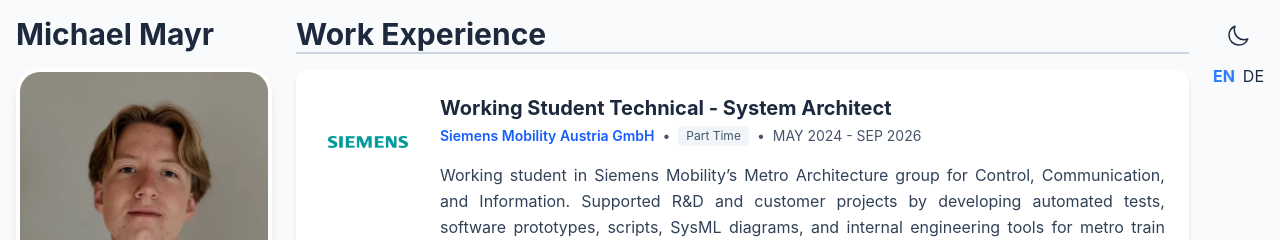
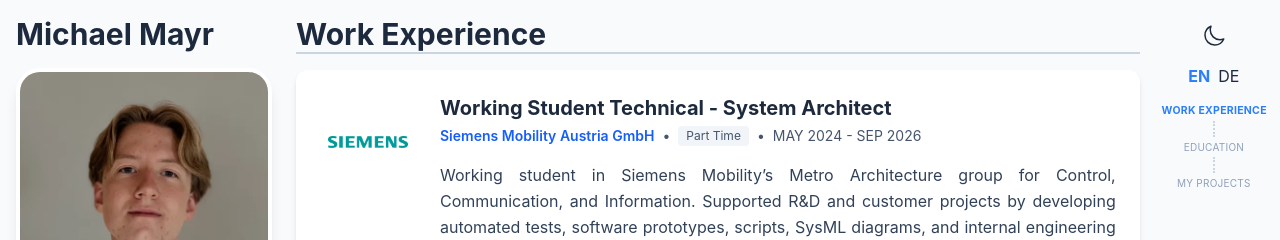
Before and after one commit to MintMayr/MintMayr.github.io, a Vue app in the folder portfolio-page/: page / in a window 1280 px wide. Shown: the top 240 px of the page. Built offline with nearby package versions, Linux system fonts and the light colour scheme.

Commit message:
feat: added ChapterNavigation

```diff
--- a/portfolio-page/src/App.vue
+++ b/portfolio-page/src/App.vue
@@ -6,6 +6,7 @@ import { SunIcon, MoonIcon, DocumentTextIcon, ShareIcon } from '@heroicons/vue/2
 import { defineAsyncComponent, ref } from 'vue'
 import Profile from '@/components/Profile.vue'
 import LanguageSwitcher from '@/components/LanguageSwitcher.vue'
+import ChapterView from '@/components/ChapterView.vue'
 import { useI18n } from 'vue-i18n'
 
 const PortfolioGraph = defineAsyncComponent(() => import('./components/PortfolioGraph.vue'))
@@ -37,6 +38,9 @@ const toggleTheme = () => {
 const showGraph = ref(false)
 const toggleView = () => {
   showGraph.value = !showGraph.value
+  if (!showGraph.value) {
+    window.scrollTo({ top: 0, behavior: 'instant' })
+  }
 }
 </script>
 
@@ -44,7 +48,9 @@ const toggleView = () => {
   <main
     class="max-w-360 mx-auto p-4 grid grid-cols-[1fr_auto] md:grid-cols-[auto_1fr_auto] gap-6 items-start"
   >
-    <div class="order-1 md:order-1 flex flex-col items-center md:items-start gap-4">
+    <div
+      class="order-1 md:order-1 flex flex-col items-center md:items-start gap-4 sticky top-4 self-start"
+    >
       <Profile />
       <button
         @click="toggleView"
@@ -60,7 +66,7 @@ const toggleView = () => {
       </button>
     </div>
 
-    <div class="flex justify-end order-2 md:order-3">
+    <div class="flex justify-end order-2 md:order-3 sticky top-4 self-start">
       <div class="flex flex-col items-center gap-2">
         <button
           @click="toggleTheme"
@@ -70,6 +76,7 @@ const toggleView = () => {
           <MoonIcon v-else class="w-6 h-6" />
         </button>
         <LanguageSwitcher />
+        <ChapterView v-if="!showGraph" class="mt-2" />
       </div>
     </div>
     <div class="col-span-2 md:col-span-1 order-3 md:order-2 grid w-full">
--- /dev/null
+++ b/portfolio-page/src/components/ChapterView.vue
@@ -0,0 +1,64 @@
+<script setup lang="ts">
+import { onBeforeUnmount, onMounted, ref } from 'vue'
+import { useI18n } from 'vue-i18n'
+
+const { t } = useI18n()
+
+const chapters = [
+  { id: 'experience', labelKey: 'general.workExperience' },
+  { id: 'education', labelKey: 'general.educationTitle' },
+  { id: 'projects', labelKey: 'general.myProjects' },
+]
+
+const activeId = ref<string>('experience')
+
+let scrollHandler: (() => void) | null = null
+
+const scrollToChapter = (id: string) => {
+  const target = document.getElementById(id)
+  if (!target) return
+  target.scrollIntoView({ behavior: 'smooth', block: 'start' })
+}
+
+const updateActiveChapter = () => {
+  let current = 'experience'
+  for (const chapter of chapters) {
+    const el = document.getElementById(chapter.id)
+    if (el && el.getBoundingClientRect().top <= 120) {
+      current = chapter.id
+    }
+  }
+  activeId.value = current
+}
+
+onMounted(() => {
+  scrollHandler = () => updateActiveChapter()
+  window.addEventListener('scroll', scrollHandler, { passive: true })
+})
+
+onBeforeUnmount(() => {
+  if (scrollHandler) window.removeEventListener('scroll', scrollHandler)
+})
+</script>
+
+<template>
+  <nav class="flex flex-col items-center" aria-label="Sections">
+    <div v-for="(chapter, index) in chapters" :key="chapter.id" class="flex flex-col items-center">
+      <button
+        @click="scrollToChapter(chapter.id)"
+        class="cursor-pointer text-[10px] leading-tight tracking-wide uppercase transition-all duration-300"
+        :class="
+          activeId === chapter.id
+            ? 'font-bold text-blue-500 scale-105'
+            : 'text-slate-400 dark:text-slate-500 hover:text-slate-600 dark:hover:text-slate-300'
+        "
+      >
+        {{ t(chapter.labelKey) }}
+      </button>
+      <div
+        v-if="index < chapters.length - 1"
+        class="w-0.5 h-4 my-1 border-l-2 border-dotted border-slate-300 dark:border-slate-600"
+      ></div>
+    </div>
+  </nav>
+</template>
--- a/portfolio-page/src/components/EducationList.vue
+++ b/portfolio-page/src/components/EducationList.vue
@@ -92,7 +92,10 @@ onBeforeUnmount(() => {
 
 <template>
   <div class="relative w-full mx-auto py-12 overflow-hidden">
-    <div class="text-3xl font-bold text-slate-800 dark:text-slate-100 mb-4">
+    <div
+      id="education"
+      class="text-3xl font-bold text-slate-800 dark:text-slate-100 mb-4"
+    >
       {{ t('general.educationTitle') }}
     </div>
     <div
--- a/portfolio-page/src/components/ExperienceList.vue
+++ b/portfolio-page/src/components/ExperienceList.vue
@@ -77,7 +77,10 @@ const experiences: Experience[] = [
 <template>
   <div class="grid transition-all duration-300 ease-in-out">
     <div class="flex flex-col w-full divide-y-2 divide-slate-300">
-      <div class="text-3xl font-bold text-slate-800 mb-4 dark:text-slate-100">
+      <div
+        id="experience"
+        class="text-3xl font-bold text-slate-800 mb-4 dark:text-slate-100"
+      >
         {{ t('general.workExperience') }}
       </div>
       <div
--- a/portfolio-page/src/components/ProjectList.vue
+++ b/portfolio-page/src/components/ProjectList.vue
@@ -77,6 +77,7 @@ const toggleProjects = () => {
 <template>
   <div class="w-full">
     <button
+      id="projects"
       @click="toggleProjects"
       class="w-full flex items-center justify-between text-3xl font-bold cursor-pointer text-slate-800 dark:text-slate-100 mb-4 p-3 rounded-lg hover:bg-slate-200 dark:bg-slate-700 dark:hover:bg-slate-600 transition-colors"
     >
```
